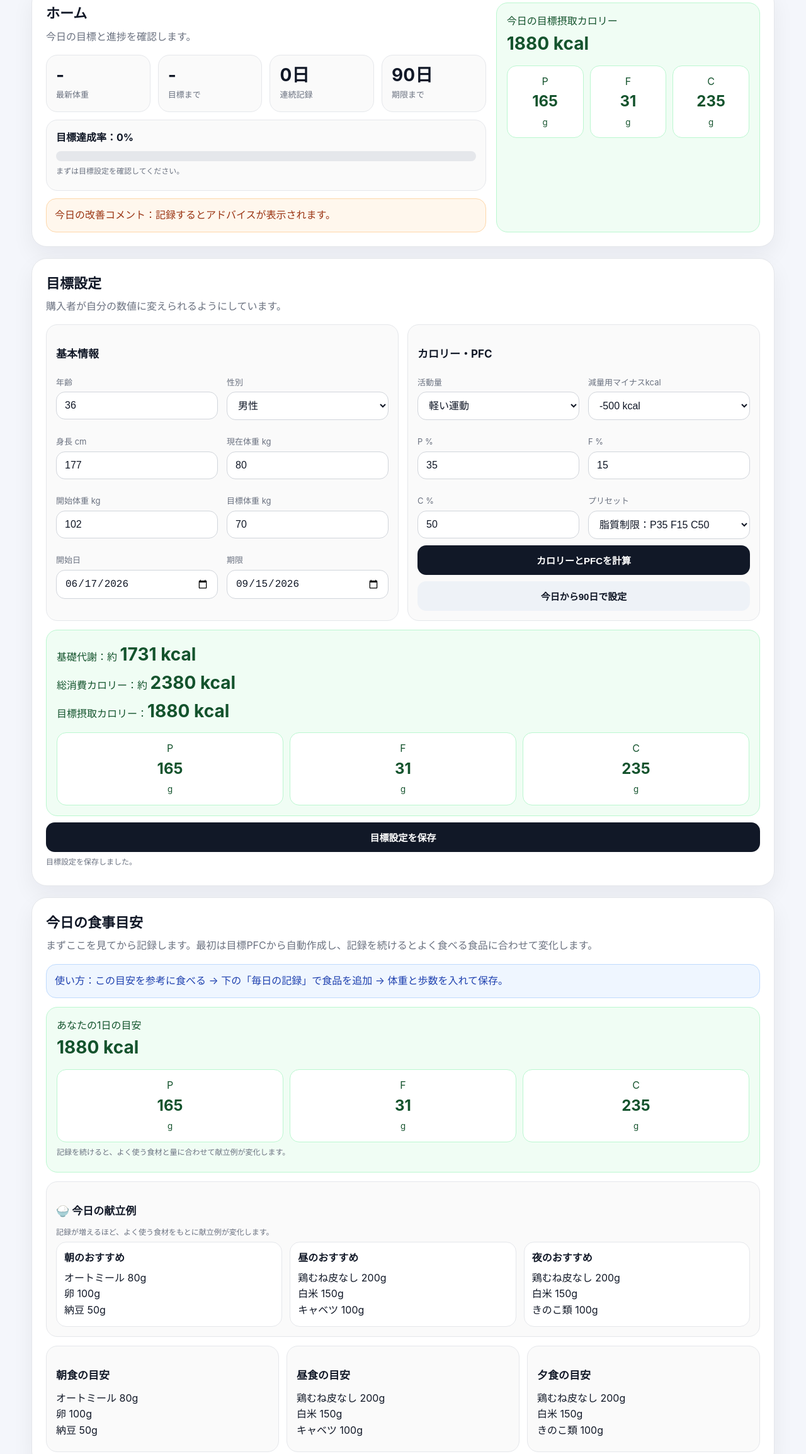
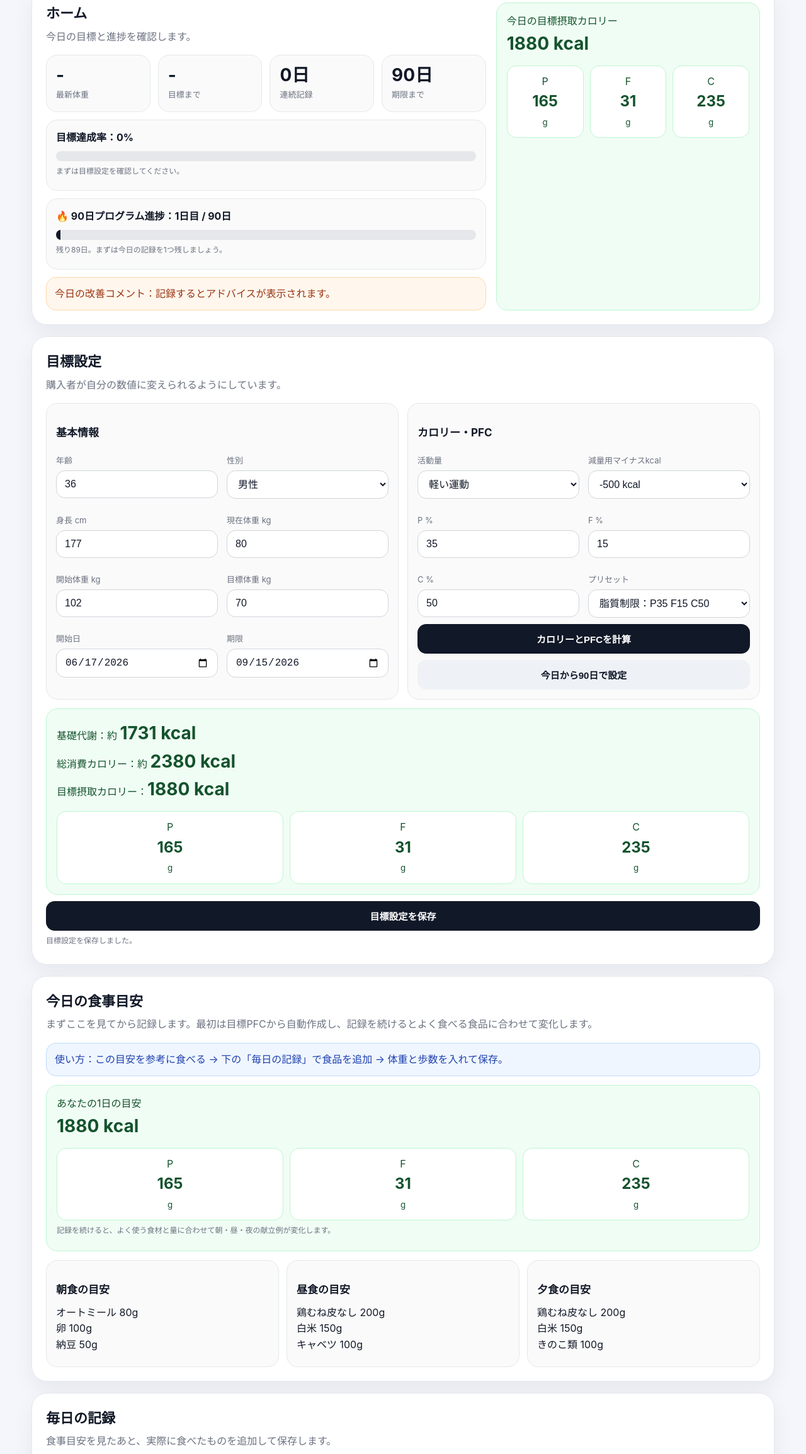
Before and after one commit to tanakakun1011/90day-diet-app, a plain HTML site: page index.html in a window 1280 px wide. Shown: the part 328-2637 px from the top of the page at 63% size. Drawn offline with Linux system fonts and the light colour scheme.

Commit message:
Update index.html

```diff
--- a/index.html
+++ b/index.html
@@ -435,7 +435,7 @@ details summary{
       <h1>102kg→70kg台を達成した<br>90日ダイエットメソッド</h1>
       <p>目標設定・食事テンプレ・毎日の記録・分析を1つにまとめた販売用ダイエット管理アプリ。食品と量を学習し、あなたの定番食品として自動表示します。</p>
     </div>
-    <div class="badge">販売版 Ver1.3 定番食品学習版 完成候補</div>
+    <div class="badge">販売版 Ver1.4 最終仕上げ版 完成候補</div>
   </div>
 </header>
 
@@ -483,6 +483,11 @@ details summary{
         <b>目標達成率：<span id="homeRate">0%</span></b>
         <div class="progress-bg"><div id="homeBar" class="progress-bar"></div></div>
         <p id="homeAdvice" class="small">まずは目標設定を確認してください。</p>
+      </div>
+      <div class="card" style="margin-top:12px">
+        <b>🔥 90日プログラム進捗：<span id="programDay">-</span></b>
+        <div class="progress-bg"><div id="programBar" class="progress-bar"></div></div>
+        <p id="programText" class="small">開始日を設定すると表示されます。</p>
       </div>
       <div class="ai" id="aiAdvice" style="margin-top:12px">今日の改善コメント：記録するとアドバイスが表示されます。</div>
     </div>
@@ -561,11 +566,6 @@ details summary{
     使い方：この目安を参考に食べる → 下の「毎日の記録」で食品を追加 → 体重と歩数を入れて保存。
   </div>
   <div class="result" id="guideSummary">目標設定を保存すると表示されます。</div>
-  <div class="card" style="margin-top:14px">
-    <h3>🍚 今日の献立例</h3>
-    <p class="small">記録が増えるほど、よく使う食材をもとに献立例が変化します。</p>
-    <div class="grid-3" id="todayRecommend"></div>
-  </div>
   <div class="grid-3" id="guideCards" style="margin-top:14px"></div>
 </section>
 
@@ -1375,6 +1375,32 @@ function judge(record){
     text: `${score}点：${label}` + (tips.length ? `。明日は「${tips[0]}」を意識しましょう。` : "。この調子で継続しましょう。")
   };
 }
+
+function renderProgramProgress(g){
+  const dayEl = $("programDay");
+  const textEl = $("programText");
+  const barEl = $("programBar");
+  if(!dayEl || !textEl || !barEl) return;
+
+  if(!g.startDate){
+    dayEl.textContent = "-";
+    textEl.textContent = "開始日を設定すると表示されます。";
+    barEl.style.width = "0%";
+    return;
+  }
+
+  const start = new Date(g.startDate);
+  const now = new Date(today());
+  const day = Math.max(1, Math.floor((now - start) / 86400000) + 1);
+  const capped = Math.min(90, day);
+  const percent = Math.max(0, Math.min(100, (capped / 90) * 100));
+  const left = Math.max(0, 90 - capped);
+
+  dayEl.textContent = `${capped}日目 / 90日`;
+  textEl.textContent = `残り${left}日。まずは今日の記録を1つ残しましょう。`;
+  barEl.style.width = `${percent}%`;
+}
+
 function renderHome(){
   const rs = records();
   const g = goal();
@@ -1384,6 +1410,7 @@ function renderHome(){
   $("homeLatest").textContent = latest ? `${oneDecimal(latest.weight)}kg` : "-";
   $("homeRemain").textContent = latest && g.goalWeight ? `${oneDecimal(Number(latest.weight)-Number(g.goalWeight))}kg` : "-";
   $("homeStreak").textContent = `${streakCount()}日`;
+  renderProgramProgress(g);
 
   if(g.deadline){
     const left = Math.ceil((new Date(g.deadline)-new Date(today()))/86400000);
@@ -1412,25 +1439,6 @@ function renderHome(){
 }
 function topUsedFoods(limit=9){
   return Object.values(usage()).sort((a,b)=>b.count-a.count).slice(0,limit);
-}
-function renderTodayRecommend(){
-  const box = $("todayRecommend");
-  if(!box) return;
-  box.innerHTML = "";
-  const used = topUsedFoods(9);
-  const fallback = [
-    [{name:"オートミール",gram:80},{name:"卵",gram:100},{name:"納豆",gram:50}],
-    [{name:"鶏むね皮なし",gram:200},{name:"白米",gram:150},{name:"キャベツ",gram:100}],
-    [{name:"鶏むね皮なし",gram:200},{name:"白米",gram:150},{name:"きのこ類",gram:100}]
-  ];
-  const groups = used.length >= 3 ? [used.slice(0,3), used.slice(3,6), used.slice(6,9)] : fallback;
-  ["朝のおすすめ","昼のおすすめ","夜のおすすめ"].forEach((title,i)=>{
-    const items = groups[i] && groups[i].length ? groups[i] : groups[0];
-    const div = document.createElement("div");
-    div.className = "recommend-card";
-    div.innerHTML = `<b>${title}</b>${items.map(x=>`${escapeHtml(x.name)} ${x.gram}g`).join("<br>")}`;
-    box.appendChild(div);
-  });
 }
 function renderGuide(){
   const g = goal();
@@ -1444,13 +1452,12 @@ function renderGuide(){
         <div class="item"><span>F</span><b>${g.targetF}</b><small>g</small></div>
         <div class="item"><span>C</span><b>${g.targetC}</b><small>g</small></div>
       </div>
-      <p class="small">${used.length ? "よく使う食材と量を反映して、献立例をカスタマイズ中です。" : "記録を続けると、よく使う食材と量に合わせて献立例が変化します。"}</p>
+      <p class="small">${used.length ? "よく使う食材と量を反映して、朝・昼・夜の献立例をカスタマイズ中です。" : "記録を続けると、よく使う食材と量に合わせて朝・昼・夜の献立例が変化します。"}</p>
     `;
   }else{
     $("guideSummary").textContent = "目標設定を保存すると表示されます。";
   }
 
-  renderTodayRecommend();
 
   const fallback = [
     {title:"朝食の目安", foods:["オートミール 80g","卵 100g","納豆 50g"]},
@@ -1462,7 +1469,7 @@ function renderGuide(){
 
   if(used.length >= 3){
     const chunks = [used.slice(0,3), used.slice(3,6), used.slice(6,9)];
-    ["献立例①","献立例②","献立例③"].forEach((title,i)=>{
+    ["🌅 朝の献立例","☀️ 昼の献立例","🌙 夜の献立例"].forEach((title,i)=>{
       const card = document.createElement("div");
       card.className = "card";
       const items = chunks[i].length ? chunks[i] : used.slice(0,3);
```
